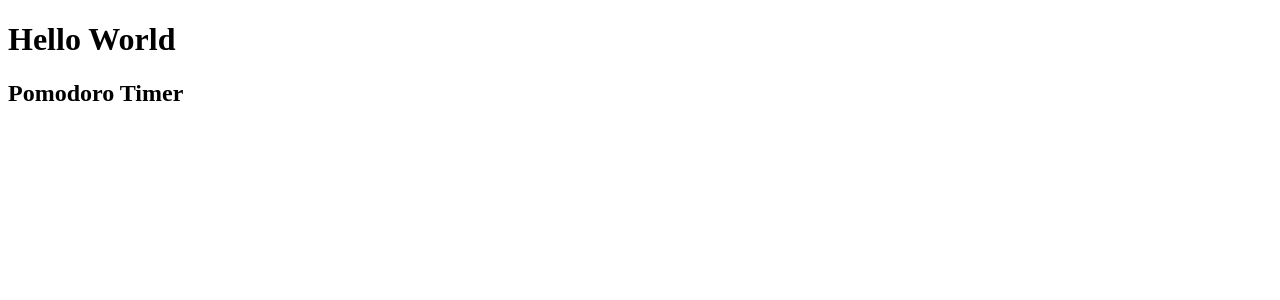
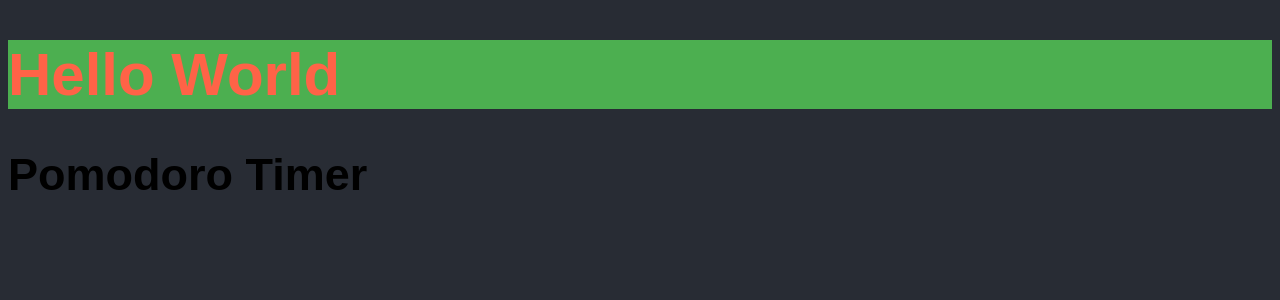
Before and after one commit to rafaelsslemes/pomodoro, a Preact app: page / in a window 1280 px wide. Shown: the top 300 px of the page. Built offline with nearby package versions, Linux system fonts and the light colour scheme.

Commit message:
refactor: apply component and styles

```diff
--- a/src/App.tsx
+++ b/src/App.tsx
@@ -1,8 +1,9 @@
+import { Heading } from "./components/Heading";
+
 export function App() {
   return (
     <>
-      <h1> Hello World </h1>
-      <h2> Pomodoro Timer</h2>
+      <Heading />
     </>
   );
 }
--- a/src/main.tsx
+++ b/src/main.tsx
@@ -1,6 +1,9 @@
 import { render } from "preact";
 import { StrictMode } from "preact/compat";
 import { App } from "./App";
+
+import "./styles/theme.css";
+import "./styles/global.css";
 
 render(
   <StrictMode>
```
